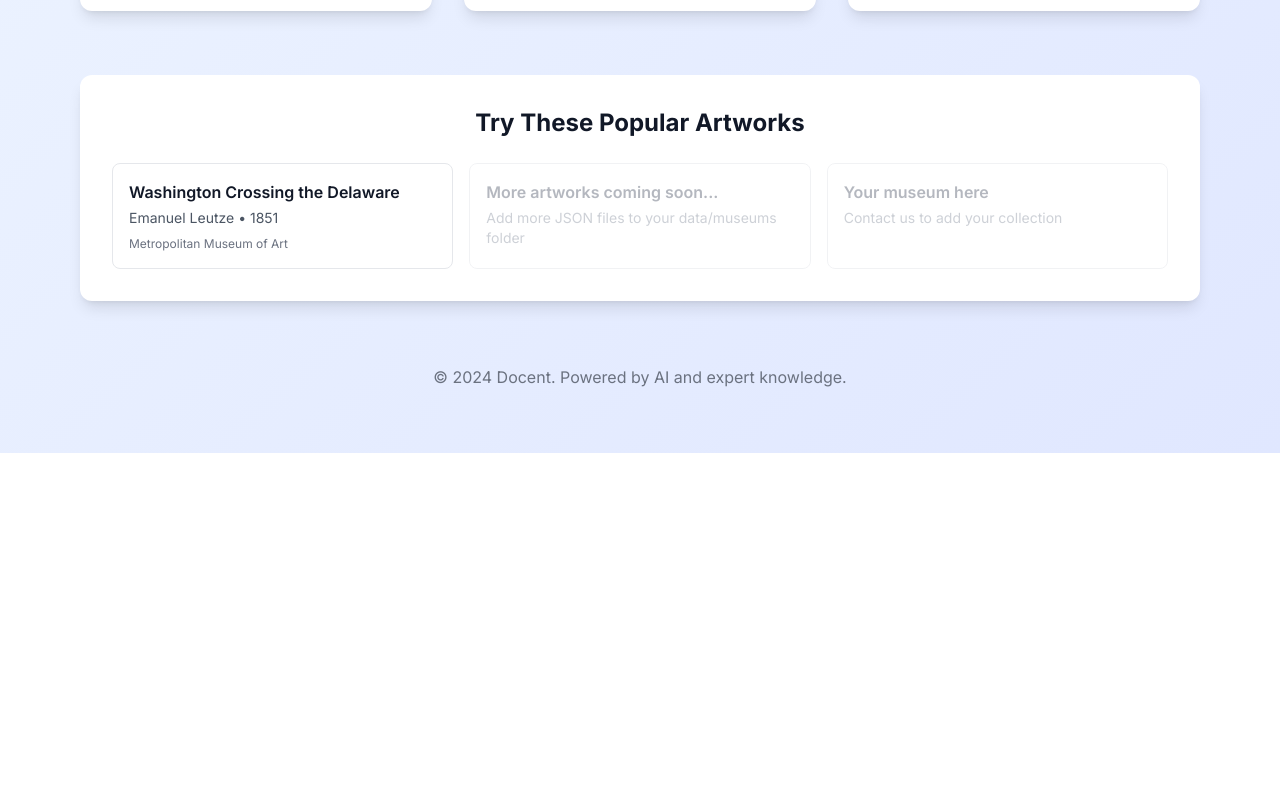
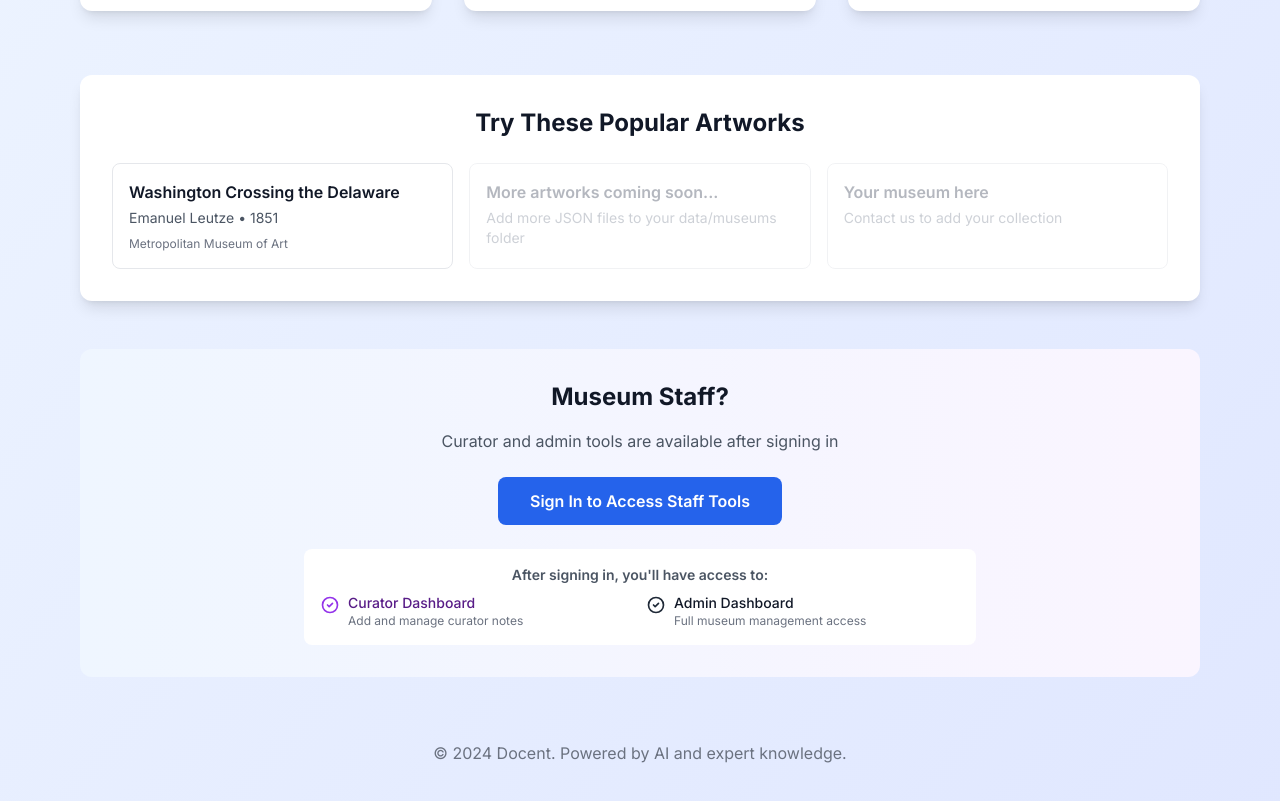
Before and after one commit to singhvishav01/docent, a Next.js app: page / in a window 1280 px wide. Shown: the part 685-1486 px from the top of the page. Before the commit the page ends 1138 px from the top, so only its background shows below. Built offline with nearby package versions, Linux system fonts and the light colour scheme.

Commit message:
fixed curator and admin dasboard issues

```diff
--- a/src/app/admin/dashboard/page.tsx
+++ b/src/app/admin/dashboard/page.tsx
@@ -1,12 +1,19 @@
+// src/app/admin/dashboard/page.tsx
 'use client';
 import { useState, useEffect } from 'react';
 import Link from 'next/link';
-import { Museum } from '@/lib/rag/types';
+
+interface Museum {
+  id: string;
+  name: string;
+  description?: string;
+  location?: string;
+}
 
 interface DashboardStats {
   totalMuseums: number;
   totalArtworks: number;
-  recentUpdates: number;
+  totalUsers: number;
 }
 
 export default function AdminDashboard() {
@@ -14,7 +21,7 @@ export default function AdminDashboard() {
   const [stats, setStats] = useState<DashboardStats>({
     totalMuseums: 0,
     totalArtworks: 0,
-    recentUpdates: 0
+    totalUsers: 0
   });
   const [loading, setLoading] = useState(true);
   const [error, setError] = useState<string | null>(null);
@@ -25,8 +32,9 @@ export default function AdminDashboard() {
 
   const loadDashboardData = async () => {
     try {
-      const [museumsResponse] = await Promise.all([
-        fetch('/api/museums')
+      const [museumsResponse, usersResponse] = await Promise.all([
+        fetch('/api/museums'),
+        fetch('/api/admin/users')
       ]);
 
       if (!museumsResponse.ok) {
@@ -36,7 +44,7 @@ export default function AdminDashboard() {
       const museumsData = await museumsResponse.json();
       setMuseums(museumsData);
 
-      // Calculate stats
+      // Calculate total artworks
       let totalArtworks = 0;
       for (const museum of museumsData) {
         try {
@@ -50,10 +58,17 @@ export default function AdminDashboard() {
         }
       }
 
+      // Get user count
+      let userCount = 0;
+      if (usersResponse.ok) {
+        const users = await usersResponse.json();
+        userCount = users.length;
+      }
+
       setStats({
         totalMuseums: museumsData.length,
         totalArtworks,
-        recentUpdates: 0 // TODO: Track recent updates
+        totalUsers: userCount
       });
 
     } catch (err) {
@@ -99,8 +114,8 @@ export default function AdminDashboard() {
       <div className="max-w-7xl mx-auto px-4 py-8">
         {/* Header */}
         <div className="mb-8">
-          <h1 className="text-3xl font-bold text-gray-900 mb-2">Museum Admin Dashboard</h1>
-          <p className="text-gray-600">Manage museum collections and artwork information</p>
+          <h1 className="text-3xl font-bold text-gray-900 mb-2">Admin Dashboard</h1>
+          <p className="text-gray-600">Manage museums, artworks, and users</p>
         </div>
 
         {/* Stats Cards */}
@@ -135,14 +150,14 @@ export default function AdminDashboard() {
 
           <div className="bg-white rounded-lg shadow-sm p-6">
             <div className="flex items-center">
-              <div className="p-2 bg-yellow-100 rounded-lg">
-                <svg className="w-6 h-6 text-yellow-600" fill="none" stroke="currentColor" viewBox="0 0 24 24">
-                  <path strokeLinecap="round" strokeLinejoin="round" strokeWidth={2} d="M12 8v4l3 3m6-3a9 9 0 11-18 0 9 9 0 0118 0z" />
+              <div className="p-2 bg-purple-100 rounded-lg">
+                <svg className="w-6 h-6 text-purple-600" fill="none" stroke="currentColor" viewBox="0 0 24 24">
+                  <path strokeLinecap="round" strokeLinejoin="round" strokeWidth={2} d="M12 4.354a4 4 0 110 5.292M15 21H3v-1a6 6 0 0112 0v1zm0 0h6v-1a6 6 0 00-9-5.197M13 7a4 4 0 11-8 0 4 4 0 018 0z" />
                 </svg>
               </div>
               <div className="ml-4">
-                <p className="text-sm font-medium text-gray-600">Recent Updates</p>
-                <p className="text-2xl font-semibold text-gray-900">{stats.recentUpdates}</p>
+                <p className="text-sm font-medium text-gray-600">Total Users</p>
+                <p className="text-2xl font-semibold text-gray-900">{stats.totalUsers}</p>
               </div>
             </div>
           </div>
@@ -173,23 +188,23 @@ export default function AdminDashboard() {
             </Link>
 
             <Link
-              href="/admin/test-chat"
+              href="/admin/users"
               className="flex items-center p-4 bg-purple-50 rounded-lg hover:bg-purple-100 transition-colors"
             >
               <svg className="w-6 h-6 text-purple-600 mr-3" fill="none" stroke="currentColor" viewBox="0 0 24 24">
-                <path strokeLinecap="round" strokeLinejoin="round" strokeWidth={2} d="M8 12h.01M12 12h.01M16 12h.01M21 12c0 4.418-4.03 8-9 8a9.863 9.863 0 01-4.255-.949L3 20l1.395-3.72C3.512 15.042 3 13.574 3 12c0-4.418 4.03-8 9-8s9 3.582 9 8z" />
+                <path strokeLinecap="round" strokeLinejoin="round" strokeWidth={2} d="M12 4.354a4 4 0 110 5.292M15 21H3v-1a6 6 0 0112 0v1zm0 0h6v-1a6 6 0 00-9-5.197M13 7a4 4 0 11-8 0 4 4 0 018 0z" />
               </svg>
-              <span className="font-medium text-purple-900">Test Chat</span>
+              <span className="font-medium text-purple-900">Manage Users</span>
             </Link>
 
             <Link
-              href="/admin/reports"
-              className="flex items-center p-4 bg-gray-50 rounded-lg hover:bg-gray-100 transition-colors"
+              href="/admin/test-chat"
+              className="flex items-center p-4 bg-yellow-50 rounded-lg hover:bg-yellow-100 transition-colors"
             >
-              <svg className="w-6 h-6 text-gray-600 mr-3" fill="none" stroke="currentColor" viewBox="0 0 24 24">
-                <path strokeLinecap="round" strokeLinejoin="round" strokeWidth={2} d="M9 19v-6a2 2 0 00-2-2H5a2 2 0 00-2 2v6a2 2 0 002 2h2a2 2 0 002-2zm0 0V9a2 2 0 012-2h2a2 2 0 012 2v10m-6 0a2 2 0 002 2h2a2 2 0 002-2m0 0V5a2 2 0 012-2h2a2 2 0 012 2v4a2 2 0 01-2 2h-2a2 2 0 01-2-2z" />
+              <svg className="w-6 h-6 text-yellow-600 mr-3" fill="none" stroke="currentColor" viewBox="0 0 24 24">
+                <path strokeLinecap="round" strokeLinejoin="round" strokeWidth={2} d="M8 12h.01M12 12h.01M16 12h.01M21 12c0 4.418-4.03 8-9 8a9.863 9.863 0 01-4.255-.949L3 20l1.395-3.72C3.512 15.042 3 13.574 3 12c0-4.418 4.03-8 9-8s9 3.582 9 8z" />
               </svg>
-              <span className="font-medium text-gray-900">View Reports</span>
+              <span className="font-medium text-yellow-900">Test Chat</span>
             </Link>
           </div>
         </div>
--- a/src/app/api/auth/signup/route.ts
+++ b/src/app/api/auth/signup/route.ts
@@ -1,3 +1,4 @@
+// src/app/api/auth/signup/route.ts
 import { NextRequest, NextResponse } from 'next/server'
 import { hashPassword, generateToken } from '@/lib/auth'
 import { db } from '@/lib/db'
@@ -34,18 +35,19 @@ export async function POST(request: NextRequest) {
       )
     }
 
-    // Hash password and create user
+    // Hash password and create user with default 'visitor' role
     const hashedPassword = await hashPassword(password)
     const user = await db.user.create({
       data: {
         email: email.toLowerCase(),
         password: hashedPassword,
-        name: name || null
+        name: name || null,
+        role: 'visitor' // Default role for new signups
       }
     })
 
-    // Generate token
-    const token = generateToken(user.id)
+    // Generate token with role
+    const token = generateToken(user.id, user.role as any)
 
     // Create response with cookie
     const response = NextResponse.json({
@@ -53,7 +55,8 @@ export async function POST(request: NextRequest) {
       user: {
         id: user.id,
         email: user.email,
-        name: user.name
+        name: user.name,
+        role: user.role
       }
     })
 
--- a/src/app/curator/page.tsx
+++ b/src/app/curator/page.tsx
@@ -150,10 +150,11 @@ export default function CuratorDashboard() {
           </div>
         </div>
 
-        {/* Quick Actions for Admins */}
+        {/* Quick Actions for Admins ONLY */}
         {currentUser?.role === 'admin' && (
           <div className="mt-8 bg-blue-50 border border-blue-200 rounded-lg p-4">
             <h3 className="font-semibold text-blue-900 mb-2">Admin Actions</h3>
+            <p className="text-sm text-blue-700 mb-3">You're logged in as an administrator</p>
             <div className="flex gap-4">
               <Link
                 href="/admin/dashboard"
--- a/src/app/page.tsx
+++ b/src/app/page.tsx
@@ -22,7 +22,10 @@ export default function HomePage() {
               <Link href="/museums" className="text-gray-600 hover:text-blue-600 font-medium">
                 Museums
               </Link>
-              <Link href="/login" className="bg-blue-600 hover:bg-blue-700 text-white px-4 py-2 rounded-lg font-medium transition-colors">
+              <Link href="/auth/signup" className="text-gray-600 hover:text-blue-600 font-medium">
+                Sign Up
+              </Link>
+              <Link href="/auth/login" className="bg-blue-600 hover:bg-blue-700 text-white px-4 py-2 rounded-lg font-medium transition-colors">
                 Sign In
               </Link>
             </div>
@@ -136,6 +139,43 @@ export default function HomePage() {
           </div>
         </div>
 
+        {/* Role-based Access Info */}
+        <div className="mt-12 bg-gradient-to-r from-blue-50 to-purple-50 rounded-xl p-8 text-center">
+          <h3 className="text-2xl font-bold text-gray-900 mb-4">Museum Staff?</h3>
+          <p className="text-gray-600 mb-6">Curator and admin tools are available after signing in</p>
+          <div className="flex flex-col sm:flex-row gap-4 justify-center">
+            <Link
+              href="/auth/login"
+              className="bg-blue-600 hover:bg-blue-700 text-white px-8 py-3 rounded-lg font-semibold transition-colors"
+            >
+              Sign In to Access Staff Tools
+            </Link>
+          </div>
+          <div className="mt-6 text-sm text-gray-600 bg-white rounded-lg p-4 max-w-2xl mx-auto">
+            <p className="font-semibold mb-2">After signing in, you'll have access to:</p>
+            <div className="grid grid-cols-1 md:grid-cols-2 gap-3 text-left">
+              <div className="flex items-start">
+                <svg className="w-5 h-5 text-purple-600 mr-2 mt-0.5" fill="none" stroke="currentColor" viewBox="0 0 24 24">
+                  <path strokeLinecap="round" strokeLinejoin="round" strokeWidth={2} d="M9 12l2 2 4-4m6 2a9 9 0 11-18 0 9 9 0 0118 0z" />
+                </svg>
+                <div>
+                  <span className="font-medium text-purple-900">Curator Dashboard</span>
+                  <p className="text-xs text-gray-500">Add and manage curator notes</p>
+                </div>
+              </div>
+              <div className="flex items-start">
+                <svg className="w-5 h-5 text-gray-800 mr-2 mt-0.5" fill="none" stroke="currentColor" viewBox="0 0 24 24">
+                  <path strokeLinecap="round" strokeLinejoin="round" strokeWidth={2} d="M9 12l2 2 4-4m6 2a9 9 0 11-18 0 9 9 0 0118 0z" />
+                </svg>
+                <div>
+                  <span className="font-medium text-gray-900">Admin Dashboard</span>
+                  <p className="text-xs text-gray-500">Full museum management access</p>
+                </div>
+              </div>
+            </div>
+          </div>
+        </div>
+
         {/* Footer */}
         <footer className="mt-16 text-center text-gray-500">
           <p>&copy; 2024 Docent. Powered by AI and expert knowledge.</p>
```
Also changed, not shown: middleware.ts (added, +25 -0 lines), src/components/auth/LoginForm.tsx (+31 -3 lines).
